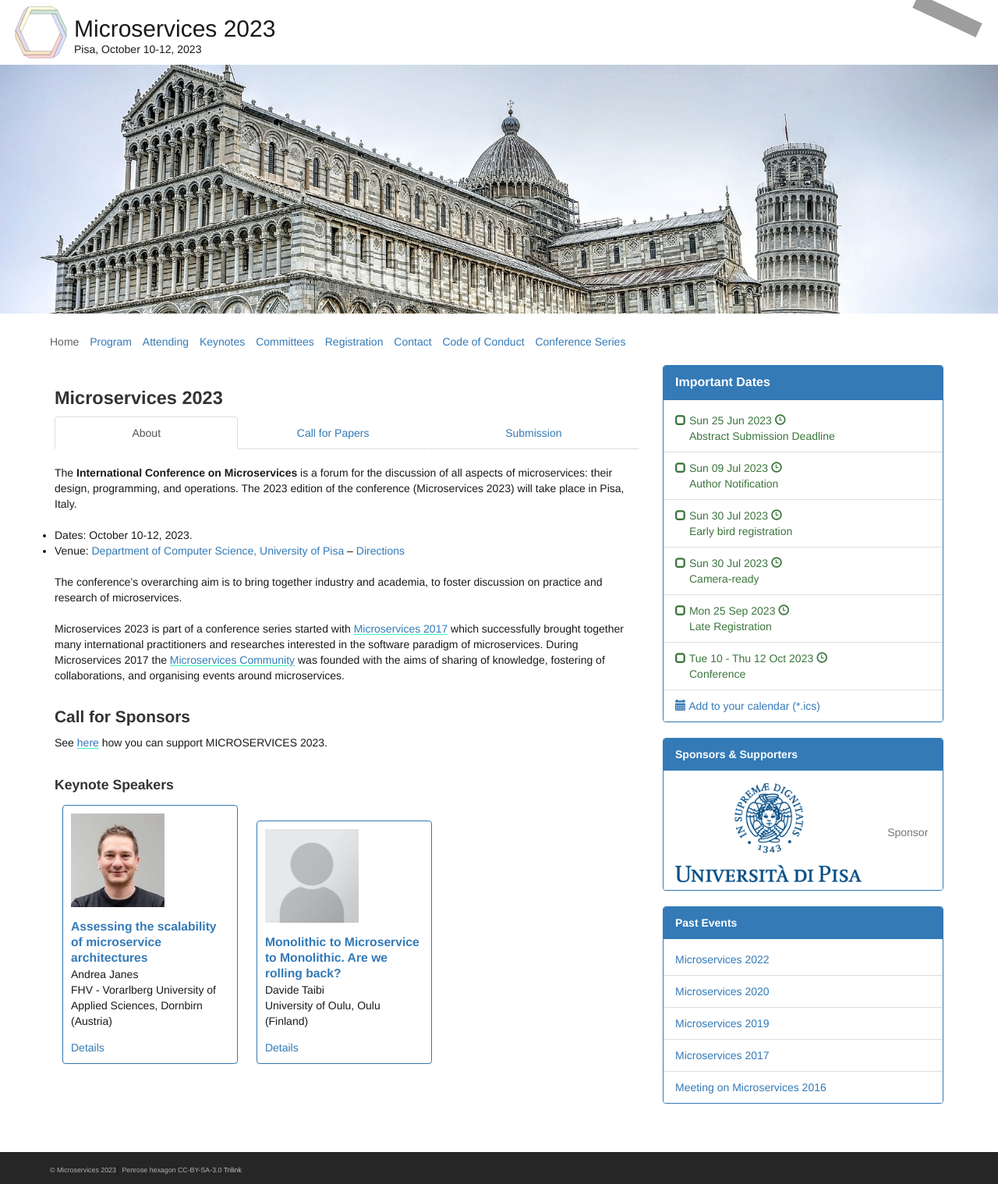
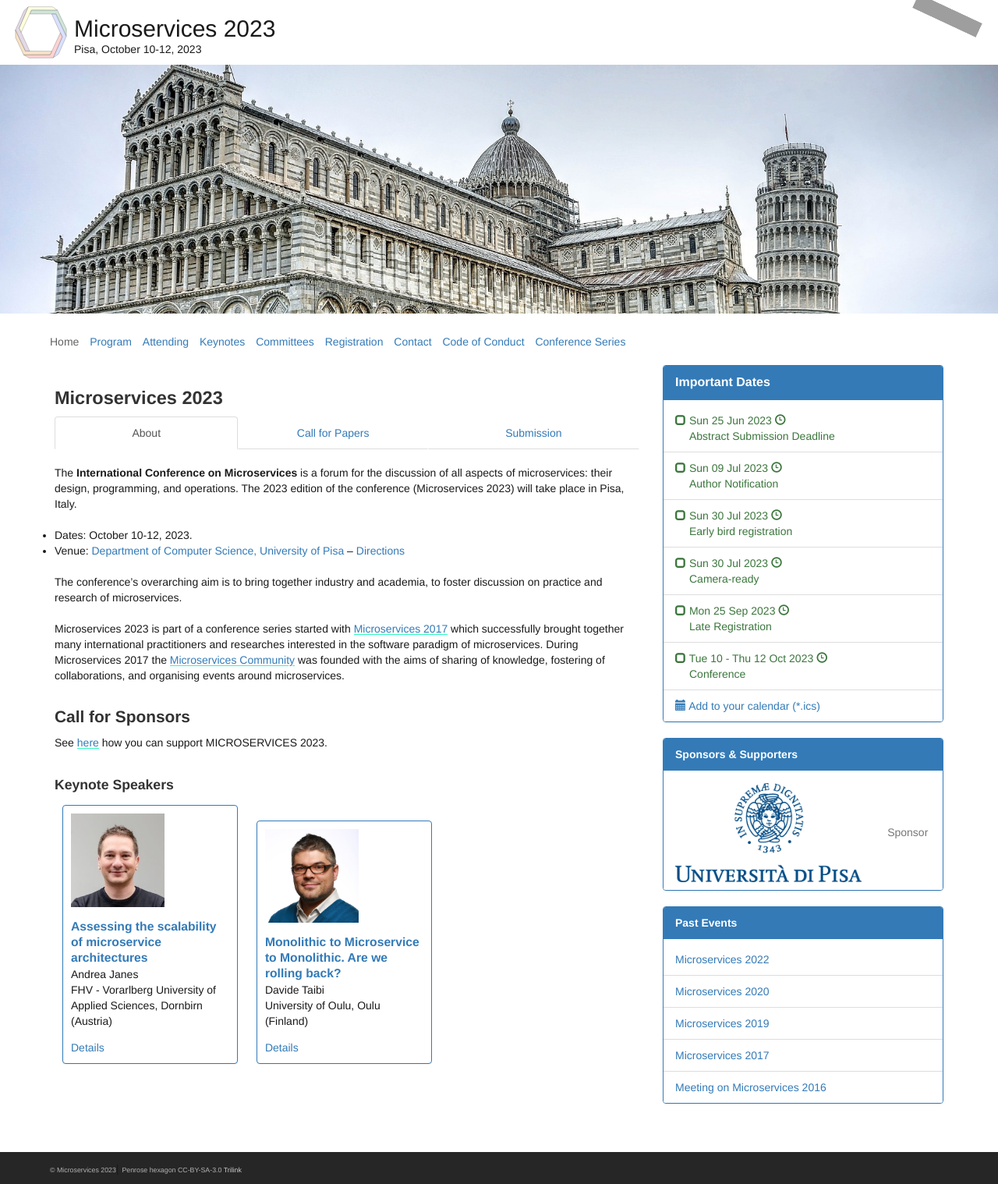
Before and after one commit to microservices-community/microservices-2023, a Jekyll site: the page built from index.md, in a window 1280 px wide. Shown: the whole page at 78% size. Built offline with Jekyll 4.4.1, drawn with Linux system fonts in a browser that asks for light colours; grey boxes are pictures that could not be loaded.

Commit message:
added second keynote pic

```diff
--- a/_data/keynotes.yml
+++ b/_data/keynotes.yml
@@ -9,7 +9,7 @@
    linkedin: https://www.linkedin.com/in/ajanes/
 
  - speaker: Davide Taibi
-   picture: default.png
+   picture: taibi_davide.jpg
    title: Monolithic to Microservice to Monolithic. Are we rolling back?
    affiliation: University of Oulu, Oulu (Finland)
    abstract: |
```
Also changed, not shown: assets/images/speakers/taibi_davide.jpg (added).
